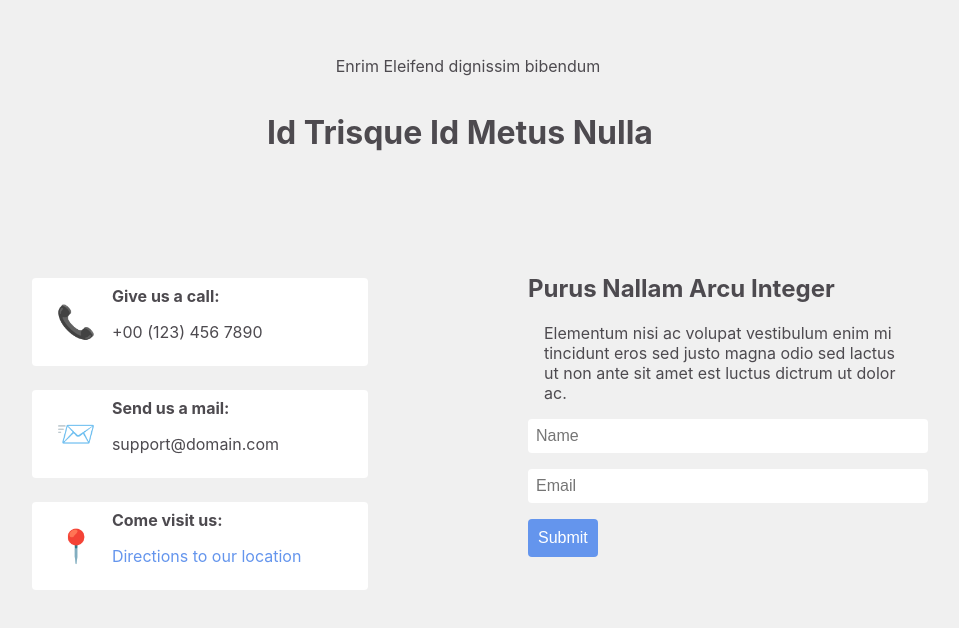
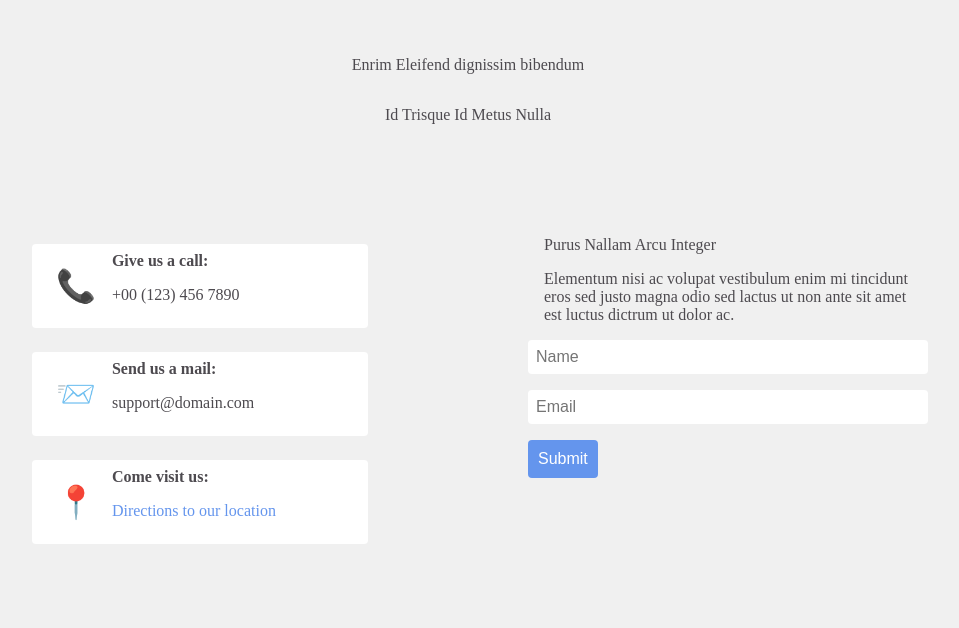
Before and after one commit to madelinegit/front_end_react_form, a React (Create React App) app: page / in a window 1280 px wide. Shown: the top 628 px of the page, without its empty margins (300-1259 px from the left). Built offline with nearby package versions, Linux system fonts and the light colour scheme.

Commit message:
some changes

```diff
--- a/src/App.js
+++ b/src/App.js
@@ -10,7 +10,7 @@ function App() {
     <div className="App">
         <header className="App-header">
           <p>Enrim Eleifend dignissim bibendum</p>
-          <h1>Id Trisque Id Metus Nulla</h1>
+          <p class= "header">Id Trisque Id Metus Nulla</p>
         </header>
     </div>
 
--- a/src/components/contact.css
+++ b/src/components/contact.css
@@ -2,20 +2,21 @@
     background-color: #fff;
     border: none;
     border-radius: 4px;
-    display:flex;
+    display: flex;
     align-items: center;
     padding: 1vh;
     margin: 3vh;
 }
-b, p {
+b,
+p {
     margin-left: 2vh;
 }
 a {
     text-decoration: none;
-    color: #6495ed
+    color: #6495ed;
 }
 
 .emoji {
     font-size: 2em;
-    margin-left: .5em;
+    margin-left: 0.5em;
 }
--- a/src/components/form.css
+++ b/src/components/form.css
@@ -1,8 +1,6 @@
-
 .input-group {
   margin-bottom: 2vh;
 }
-
 
 .input-group label {
   display: block;
@@ -11,7 +9,8 @@
   color: #333;
 }
 
-.input-group input[type="text"], .input-group input[type="email"] {
+.input-group input[type="text"],
+.input-group input[type="email"] {
   width: 100%;
   padding: 8px;
   border: none;
--- a/src/components/form.js
+++ b/src/components/form.js
@@ -1,18 +1,17 @@
 import React, { useState } from "react";
-import './form.css';
+import "./form.css";
 
 export const ContactForm = () => {
-
     const [name, setName] = useState("");
     const [email, setEmail] = useState("");
     const [message, setMessage] = useState("");
 
     const handleSubmit = (e) => {
         e.preventDefault();
-        if(!name || !email) {
-            setMessage("Please fill in your information.")
+        if (!name || !email) {
+        setMessage("Please fill in your information.");
         } else {
-                setMessage("Thank you for contacting us. We will get back to you soon.")
+        setMessage("Thank you for contacting us. We will get back to you soon.");
         }
     };
     // The (e) in the function means  that the function expects an "event" object to be passed as an argument
@@ -20,7 +19,7 @@ export const ContactForm = () => {
     return (
         <>
         <div className="contact-form">
-            <h2>Purus Nallam Arcu Integer</h2>
+            <p>Purus Nallam Arcu Integer</p>
             <p>
             Elementum nisi ac volupat vestibulum enim mi tincidunt eros sed justo
             magna odio sed lactus ut non ante sit amet est luctus dictrum ut dolor
@@ -28,7 +27,8 @@ export const ContactForm = () => {
             </p>
             <form onSubmit={handleSubmit}>
             <div className="input-group">
-                    <input type="text"
+                <input
+                type="text"
                 placeholder="Name"
                 className="nameInput"
                 value={name}
@@ -36,15 +36,15 @@ export const ContactForm = () => {
                 />
             </div>
             <div className="input-group">
-                    <input type="email"
+                <input
+                type="email"
                 placeholder="Email"
                 className="emailInput"
-                    value ={email}
-                    onChange={(e) => setEmail(e.target.value)}/>
+                value={email}
+                onChange={(e) => setEmail(e.target.value)}
+                />
             </div>
-                <button type="submit">
-                    Submit
-                </button>
+            <button type="submit">Submit</button>
             </form>
             {message && <i className="formMessage">{message}</i>}
         </div>
--- a/src/index.css
+++ b/src/index.css
@@ -4,17 +4,29 @@ body {
   padding: 0vh 15vh 0 15vh;
   color: #4d4a4f;
   background-color: #f0f0f0;
-  display:flex;
+  display: flex;
   flex-wrap: wrap;
   justify-content: space-around;
-  font-family: -apple-system, BlinkMacSystemFont, 'Segoe UI', 'Roboto', 'Oxygen',
-    'Ubuntu', 'Cantarell', 'Fira Sans', 'Droid Sans', 'Helvetica Neue',
-    sans-serif;
-  -webkit-font-smoothing: antialiased;
-  -moz-osx-font-smoothing: grayscale;
+  /* best font match i found seemed to te the defalult. bfowed on font finder as well as font-squirrel */
+
+  /* font-family: "MyWebFont", -apple-system, BlinkMacSystemFont, "Segoe UI", */
+    /* "Roboto", "Oxygen", "Ubuntu", "Cantarell", "Fira Sans", "Droid Sans", */
+    /* "Helvetica Neue", sans-serif; */
+  /* -webkit-font-smoothing: antialiased; */
+  /* -moz-osx-font-smoothing: grayscale; */
 }
 
-code {
-  font-family: source-code-pro, Menlo, Monaco, Consolas, 'Courier New',
-    monospace;
-}
+
+/* original code from my-app doesnt seem to do anything here */
+/* code { */
+  /* font-family: 'Courier New', Courier, monospace; */
+/* } */
+
+/* info from font finder formatted similarly also didnt seem to do anything */
+/* code { */
+  /* font-family: "MyWebFont", -apple-system, BlinkMacSystemFont, "Segoe UI", */
+  /* "Roboto", "Oxygen", "Ubuntu", "Cantarell", "Fira Sans", "Droid Sans", */
+  /* "Helvetica Neue", sans-serif; */
+/* -webkit-font-smoothing: antialiased; */
+/* -moz-osx-font-smoothing: grayscale; */
+/* } */
```
Lines whose indentation alone changed are shown as unchanged.
